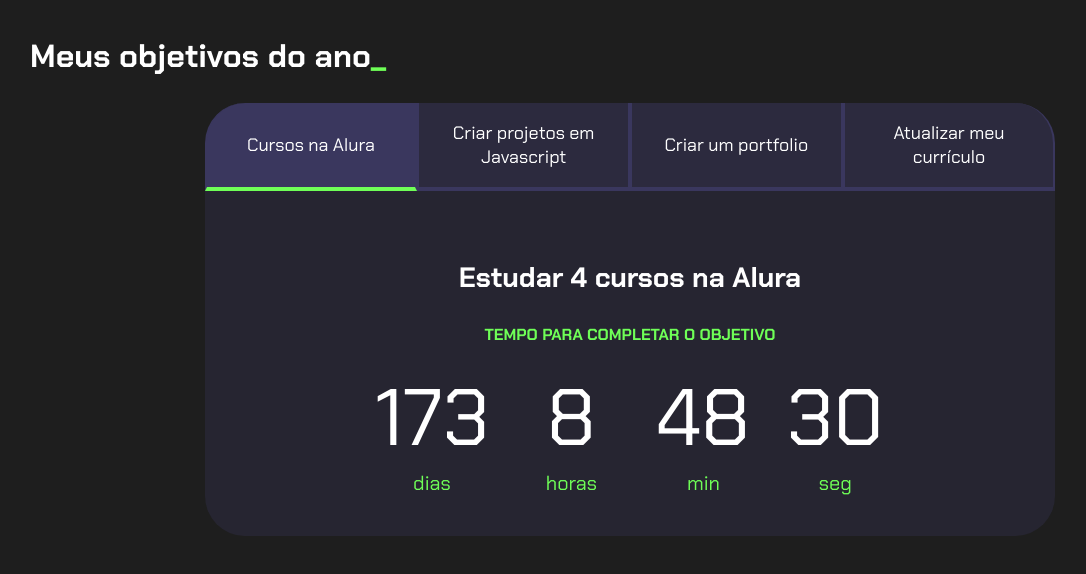
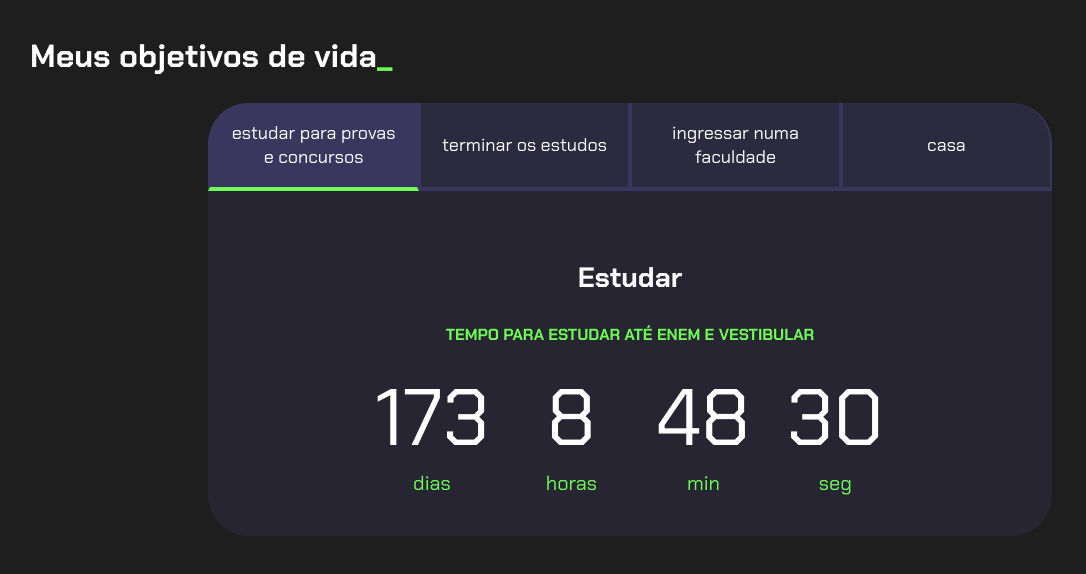
Before and after one commit to GabrielSumb/Casa-, a plain HTML site: page index.html in a window 1280 px wide. Shown: the whole page, without its empty margins (10-1096 px from the left). Drawn offline with Linux system fonts and the light colour scheme.

Commit message:
Update index.html

```diff
--- a/index.html
+++ b/index.html
@@ -4,24 +4,24 @@
 <head>
     <meta charset="UTF-8">
     <meta name="viewport" content="width=device-width, initial-scale=1.0">
-    <title>Meus objetivos do ano</title>
+    <title>Meus objetivos de vida</title>
     <link rel="stylesheet" href="style.css">
 </head>
 
 <body>
     <section class="conteudo-principal">
-        <h2 class="titulo-principal">Meus objetivos do ano<span>_</span></h2>
+        <h2 class="titulo-principal">Meus objetivos de vida<span>_</span></h2>
         <div class="conteudo">
             <div class="botoes">
-                <button class="botao ativo">Cursos na Alura</button>
-                <button class="botao">Criar projetos em Javascript</button>
-                <button class="botao">Criar um portfolio</button>
-                <button class="botao">Atualizar meu currículo</button>
+                <button class="botao ativo">estudar para provas e concursos</button>
+                <button class="botao">terminar os estudos</button>
+                <button class="botao">ingressar numa faculdade</button>
+                <button class="botao">casa</button>
             </div>
             <div class="abas-textos">
                 <div class="aba-conteudo ativo">
-                    <h3 class="aba-conteudo-titulo-principal">Estudar 4 cursos na Alura</h3>
-                    <h4 class="aba-conteudo-titulo-secundario">Tempo para completar o objetivo</h4>
+                    <h3 class="aba-conteudo-titulo-principal">Estudar</h3>
+                    <h4 class="aba-conteudo-titulo-secundario">Tempo para estudar até ENEM e vestibular</h4>
                     <div class="contador">
                         <div class="contador-digito">
                             <p class="contador-digito-numero" id="dias0"></p>
@@ -42,8 +42,8 @@
                     </div>
                 </div>
                 <div class="aba-conteudo">
-                    <h3 class="aba-conteudo-titulo-principal">Criar 5 projetos em Javascript</h3>
-                    <h4 class="aba-conteudo-titulo-secundario">Tempo para completar o objetivo</h4>
+                    <h3 class="aba-conteudo-titulo-principal">Fim do Ensino Médio</h3>
+                    <h4 class="aba-conteudo-titulo-secundario">Tempo para terminar o Colégio</h4>
                     <div class="contador">
                         <div class="contador-digito">
                             <p class="contador-digito-numero" id="dias1"></p>
@@ -64,7 +64,7 @@
                     </div>
                 </div>
                 <div class="aba-conteudo">
-                    <h3 class="aba-conteudo-titulo-principal">Criar um portfolio com os meus 3 melhores projetos</h3>
+                    <h3 class="aba-conteudo-titulo-principal">UFPR e ciência da computação</h3>
                     <h4 class="aba-conteudo-titulo-secundario">Tempo para completar o objetivo</h4>
                     <div class="contador">
                         <div class="contador-digito">
@@ -86,7 +86,7 @@
                     </div>
                 </div>
                 <div class="aba-conteudo">
-                    <h3 class="aba-conteudo-titulo-principal">Atualizar meu curriculo com os certificados da Alura</h3>
+                    <h3 class="aba-conteudo-titulo-principal">conquistar uma casa</h3>
                     <h4 class="aba-conteudo-titulo-secundario">Tempo para completar o objetivo</h4>
                     <div class="contador">
                         <div class="contador-digito">
```
